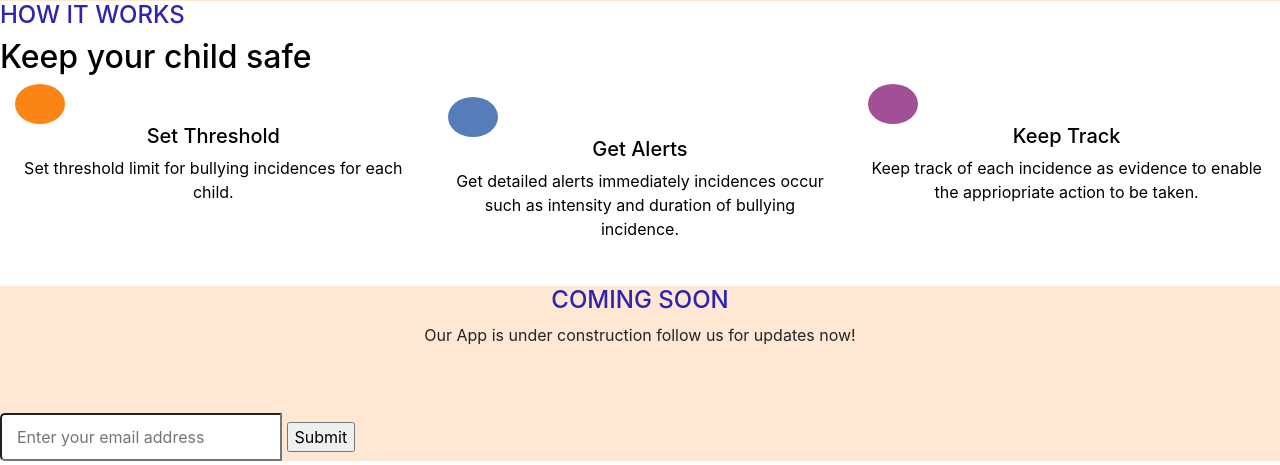
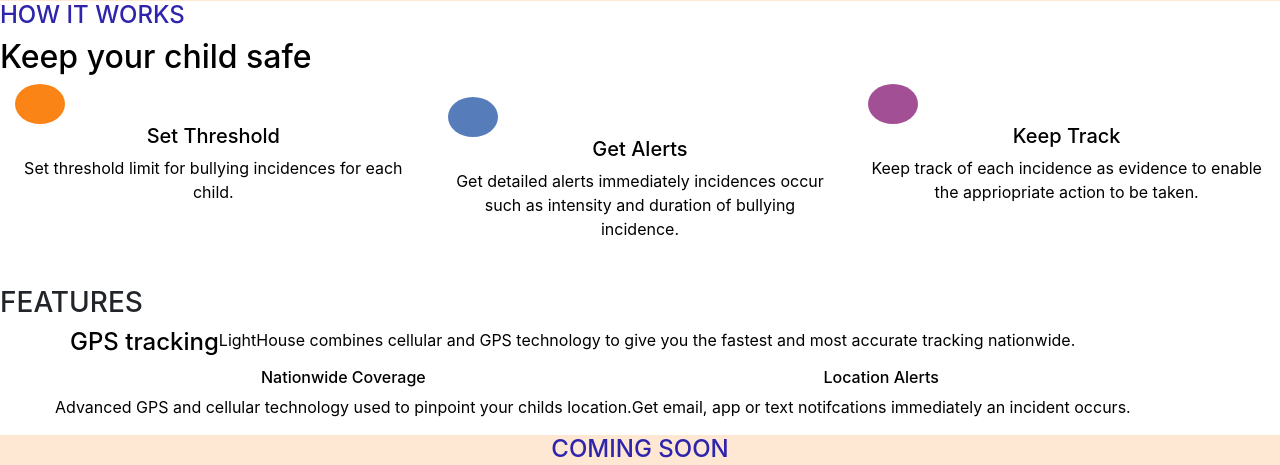
Before and after one commit to epospiky/lighthouse, a PHP site: page / in a window 1280 px wide; the page is wider, and only the part inside the window is pictured. Shown: the part 799-1264 px from the top of that part. Run offline with PHP 8.4, Linux system fonts and the light colour scheme; grey boxes are pictures that could not be loaded.

Commit message:
Update index.php

```diff
--- a/index.php
+++ b/index.php
@@ -85,6 +85,61 @@
             </div>
         </div>
     </section>
+
+    <section class="features">
+        <h3>FEATURES</h3>
+        <div class="container">
+            <div class="row track >
+                <div class="col-md-5">
+                    <h4>GPS tracking</h4>
+                    <p>LightHouse combines cellular and  GPS technology to give you the fastest and most accurate tracking nationwide.</p>
+                    <div class="row">
+                        <div class="col-md-6>
+                            <span><img src=""></span>
+                            <h6>Nationwide Coverage</h6>
+                            <p>Advanced GPS and cellular technology used to pinpoint your childs location.</p>
+                        </div>
+                        <div class="col-md-6>
+                            <span><img src=""></span>
+                            <h6>Location Alerts</h6>
+                            <p>Get email, app or text notifcations immediately an incident occurs.</p>
+                        </div>
+                    </div>
+                </div>
+                <div class="col-md-7">
+                    <div class="row">
+                       <div class="col-md-6">
+                           <img src="">
+                       </div>
+                       <div class="col-md-6 abs-rectangle-cont">
+                           <div class="abs-rectangle-right"></div>
+                       </div>
+                    </div>
+                </div>
+            </div
+            <div class="row>
+                <div class="col-md-7"></div>
+                <div class="col-md-5"></div>
+            </div>
+            <div class="row>
+                <div class="col-md-5"></div>
+                <div class="col-md-7"></div>
+            </div>
+            <div class="row>
+                <div class="col-md-7"></div>
+                <div class="col-md-5"></div>
+            </div>
+            <div class="row>
+                <div class="col-md-5"></div>
+                <div class="col-md-7"></div>
+            </div>
+            <div class="row>
+                <div class="col-md-7"></div>
+                <div class="col-md-5"></div>
+            </div>
+        </div>
+    </section>
+
     <!---------------------------coming soon section---------------------------------------------------------->
     <section class="coming-soon">
     <div class="soon-cont">
```
